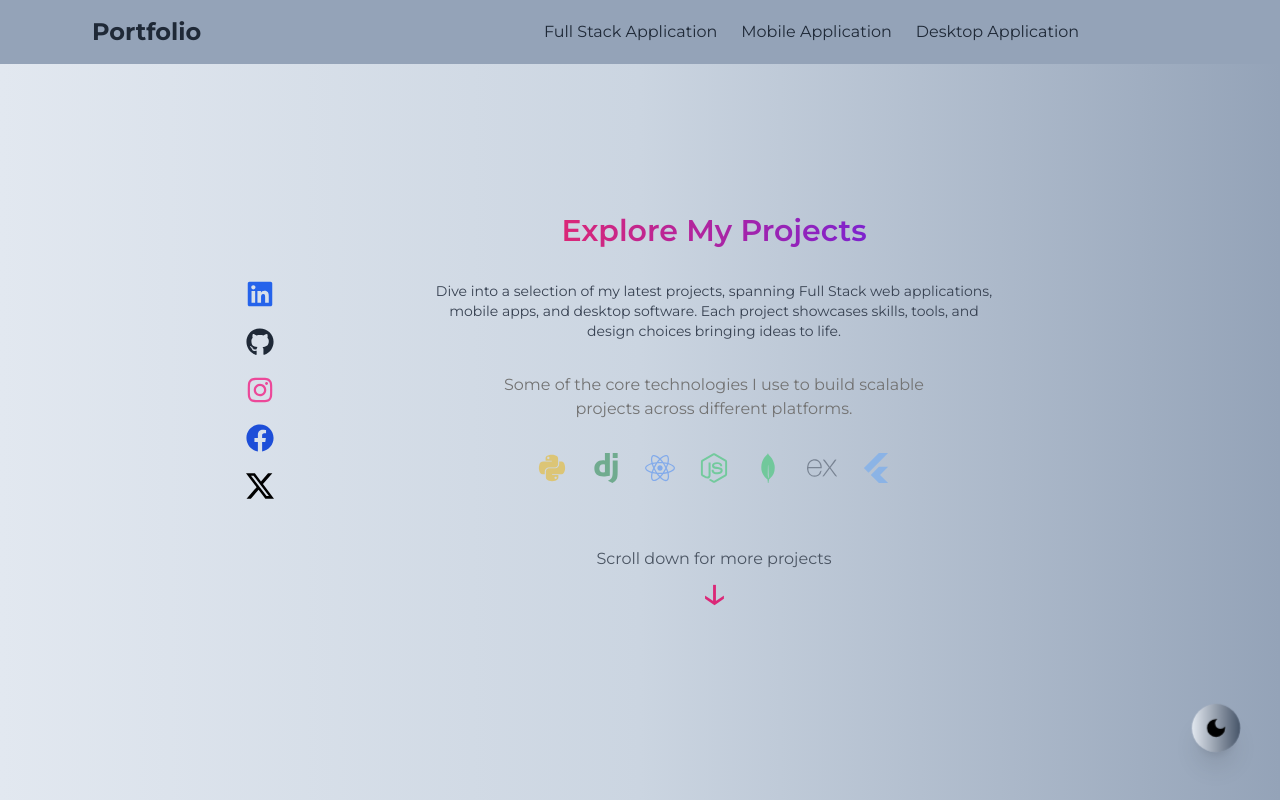
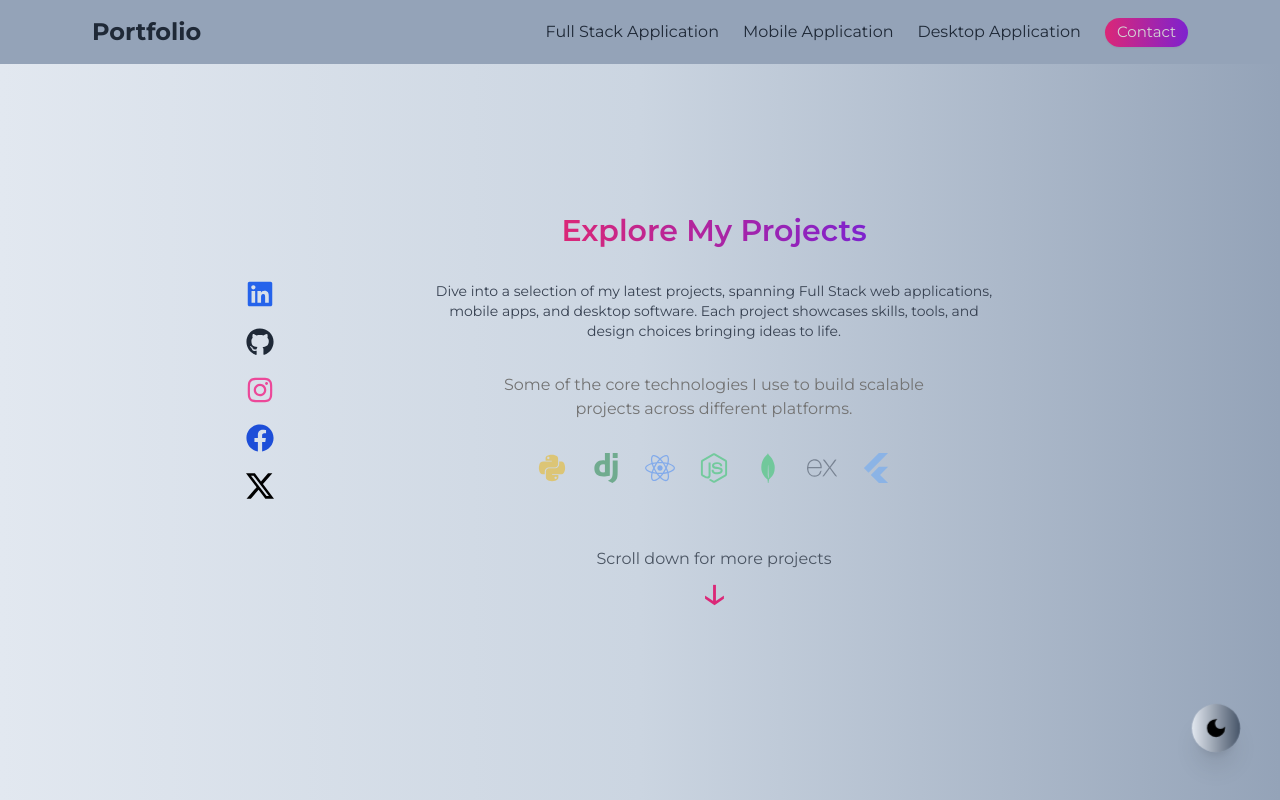
Before and after one commit to romanhumagain/Portfolio-Website, a React (Vite) app: page /projects in a window 1280 px wide. Shown: the top 800 px of the page. Built offline with nearby package versions, Linux system fonts and the light colour scheme.

Commit message:
update portfolio

```diff
--- a/src/components/HomePage.jsx
+++ b/src/components/HomePage.jsx
@@ -14,7 +14,7 @@ const HomePage = () => {
         <div className='w-full max-w-xl p-8 mt-10 shadow-xl dark:shadow-lg lg:max-w-2xl lg:p-10 lg:pt-16 bg-gradient-to-l from-slate-100 to-slate-300 dark:from-neutral-800 dark:to-neutral-900 rounded-3xl '>
           <div className='flex flex-col-reverse gap-5 lg:grid lg:items-center lg:grid-cols-12 lg:gap-0'>
             <div className='flex flex-col items-center col-span-12 lg:items-start lg:col-span-8'>
-              <p className='text-xs font-medium sm:text-sm: lg:text-md text-slate-500 dark:text-gray-400 animate-fadeIn'>Hey✋, I'm</p>
+              <p className='text-xs font-medium sm:text-sm: lg:text-md text-slate-500 dark:text-gray-400 animate-fadeIn'>Hey <span className="wave-emoji">✋</span>, I'm</p>
               <p className='mt-1 text-xl font-semibold sm:text-xl md:text-2xl lg:text-3xl text-slate-700 dark:text-gray-100 animate-slideIn'>Roman Humagain</p>
 
               <div className='mt-1'>
--- a/src/components/Navbar/MobileNavbar.jsx
+++ b/src/components/Navbar/MobileNavbar.jsx
@@ -5,6 +5,8 @@ import { RiMenu3Line, RiCloseLine } from 'react-icons/ri';
 const MobileNavbar = ({ homeRef, aboutRef, skillsRef, expertiseRef, projectsRef, certificatesRef, scrollToSection }) => {
   const [isContactModalOpen, setIsContactModalOpen] = useState(false);
   const [isMenuOpen, setIsMenuOpen] = useState(false);
+  const [contactOptionClicked, setContactOptionClicked] = useState(false);
+
 
   const handleOpenModal = () => {
     setIsContactModalOpen(true);
@@ -75,7 +77,7 @@ const MobileNavbar = ({ homeRef, aboutRef, skillsRef, expertiseRef, projectsRef,
         </div>
       </div>
 
-      {isContactModalOpen && <ContactModal isOpen={isContactModalOpen} onClose={handleCloseModal} />}
+      {isContactModalOpen && <ContactModal isOpen={isContactModalOpen} onClose={handleCloseModal} setContactOptionClicked={setContactOptionClicked} />}
     </div>
   );
 };
--- a/src/components/Navbar/Navbar.jsx
+++ b/src/components/Navbar/Navbar.jsx
@@ -1,9 +1,12 @@
 import React, { useEffect, useState } from 'react';
 import ContactModal from '../../modal/ContactModal';
+
+
 
 const Navbar = ({ homeRef, aboutRef, skillsRef, expertiseRef, projectsRef, certificatesRef, scrollToSection }) => {
   const [isContactModalOpen, setIsContactModalOpen] = useState(false);
   const [activeSection, setActiveSection] = useState('Home');
+  const [contactOptionClicked, setContactOptionClicked] = useState(false);
 
   const handleOpenModal = () => {
     setIsContactModalOpen(true);
@@ -65,7 +68,7 @@ const Navbar = ({ homeRef, aboutRef, skillsRef, expertiseRef, projectsRef, certi
             );
           })}
           <li
-            className='animate-fadeIn px-3 py-[3px] text-[15px] transition-transform duration-700 rounded-full shadow-sm cursor-pointer bg-gradient-to-r from-pink-600 to-purple-700 text-neutral-300 hover:scale-105'
+            className={`${!contactOptionClicked && 'animate-popup'} animate-fadeIn px-3 py-[3px] text-[15px] transition-transform duration-700 rounded-full shadow-sm cursor-pointer bg-gradient-to-r from-pink-600 to-purple-700 text-neutral-300 hover:scale-105`}
             onClick={handleOpenModal}
           >
             Contact
@@ -73,7 +76,7 @@ const Navbar = ({ homeRef, aboutRef, skillsRef, expertiseRef, projectsRef, certi
         </ul>
       </div>
       {isContactModalOpen && (
-        <ContactModal isOpen={isContactModalOpen} onClose={handleCloseModal} />
+        <ContactModal isOpen={isContactModalOpen} onClose={handleCloseModal} setContactOptionClicked={setContactOptionClicked} />
       )}
     </>
   );
--- a/src/components/ProjectsPage/ProjectPage.jsx
+++ b/src/components/ProjectsPage/ProjectPage.jsx
@@ -4,9 +4,11 @@ import ProjectCard from "./ProjectCard";
 import VerticalLine from "../common/VerticalLine";
 import SectionHeading from "../common/SectionHeading";
 import { useNavigate } from 'react-router-dom';
+import { useState } from "react";
 
 const ProjectPage = () => {
   const navigate = useNavigate();
+  const [isProjectDetailsPageOpen, setIsProjectDetailsPageOpen] = useState(false)
 
   return (
     <>
@@ -27,8 +29,9 @@ const ProjectPage = () => {
                 </p>
               </div>
               <div className="flex flex-wrap items-center gap-4 mt-6">
-                <button className='flex items-center gap-2 px-4 py-[3px] font-semibold text-white transition-transform duration-700 rounded-lg shadow-md sm:py-1 text-md bg-gradient-to-r from-pink-600 to-purple-700 hover:shadow-lg hover:scale-105'
+                <button className={`${!isProjectDetailsPageOpen && 'animate-popup-project'} flex items-center gap-2 px-4 py-[3px] font-semibold text-white transition-transform duration-700 rounded-lg shadow-md sm:py-1 text-md bg-gradient-to-r from-pink-600 to-purple-700 hover:shadow-lg hover:scale-105`}
                   onClick={() => {
+                    setIsProjectDetailsPageOpen(true)
                     navigate('/projects')
                   }}>
                   View All Projects <GoProjectSymlink />
--- a/src/index.css
+++ b/src/index.css
@@ -43,3 +43,49 @@
 .animate-slideIn {
   animation: fadeIn 1s ease-in-out;
 }
+
+.wave-emoji {
+  display: inline-block;
+  animation: wave 1.5s ease-in-out infinite;
+  font-size: 0.8rem;
+}
+
+@keyframes wave {
+  0% { transform: rotate(0deg); }
+  20% { transform: rotate(-20deg); }
+  40% { transform: rotate(10deg); }
+  60% { transform: rotate(-10deg); }
+  80% { transform: rotate(5deg); }
+  100% { transform: rotate(0deg); }
+}
+
+@keyframes pulses {
+  0% {
+    transform: scale(1);
+  }
+  50% {
+    transform: scale(1.07);
+  }
+  100% {
+    transform: scale(1);
+  }
+}
+
+.animate-popup {
+  animation: pulses 1.8s infinite ;
+}
+
+@keyframes pulsesProj {
+  0% {
+    transform: scale(1);
+  }
+  50% {
+    transform: scale(1.03);
+  }
+  100% {
+    transform: scale(1);
+  }
+}
+.animate-popup-project{
+  animation: pulsesProj 1.8s infinite ;
+}
--- a/src/modal/ContactModal.jsx
+++ b/src/modal/ContactModal.jsx
@@ -1,7 +1,7 @@
 import React, { useEffect, useState } from 'react';
 import toast from 'react-hot-toast';
 
-const ContactModal = ({ isOpen, onClose }) => {
+const ContactModal = ({ isOpen, onClose, setContactOptionClicked }) => {
   const [isModalOpen, setIsModalOpen] = useState(isOpen);
   const [email, setEmail] = useState('');
   const [emailError, setEmailError] = useState('');
@@ -9,6 +9,7 @@ const ContactModal = ({ isOpen, onClose }) => {
 
   useEffect(() => {
     setIsModalOpen(isOpen);
+    setContactOptionClicked(true);
   }, [isOpen]);
 
   const closeModal = () => {
--- a/src/pages/ProjectDetailsPage.jsx
+++ b/src/pages/ProjectDetailsPage.jsx
@@ -20,6 +20,8 @@ const ProjectDetailsPage = () => {
   const [mobileAppProjectLists, setMobileAppProjectLists] = useState([]);
 
   const [isContactModalOpen, setIsContactModalOpen] = useState(false);
+  const [contactOptionClicked, setContactOptionClicked] = useState(false);
+
 
   const [isLoading, setIsLoading] = useState(true);
 
@@ -56,7 +58,7 @@ const ProjectDetailsPage = () => {
 
   return (
     <div className="min-h-screen md:p-5 bg-gradient-to-r from-slate-200 via-slate-300 to-slate-400 dark:from-neutral-900 dark:to-neutral-950" style={{ fontFamily: "Montserrat, sans-serif" }}>
-      <ProjectNavbar scrollToSection={scrollToSection} fullStackRef={fullStackRef} desktopAppRef={desktopAppRef} mobileAppRef={mobileAppRef} isContactModalOpen={isContactModalOpen} setIsContactModalOpen={setIsContactModalOpen} />
+      <ProjectNavbar scrollToSection={scrollToSection} fullStackRef={fullStackRef} desktopAppRef={desktopAppRef} mobileAppRef={mobileAppRef} isContactModalOpen={isContactModalOpen} setIsContactModalOpen={setIsContactModalOpen} contactOptionClicked={contactOptionClicked} />
       {isLoading ? (
         <div className="flex items-center justify-center min-h-screen">
           <img src={loading_gif} alt="Loading..." className="w-20 h-20 md:w-32 md:h-32" />
@@ -135,7 +137,7 @@ const ProjectDetailsPage = () => {
       )}
 
       {isContactModalOpen && (
-        <ContactModal isOpen={isContactModalOpen} onClose={handleCloseModal} />
+        <ContactModal isOpen={isContactModalOpen} onClose={handleCloseModal} setContactOptionClicked={setContactOptionClicked} />
       )}
     </div>
   );
--- a/src/pages/ProjectNavbar.jsx
+++ b/src/pages/ProjectNavbar.jsx
@@ -3,7 +3,7 @@ import { Link } from 'react-router-dom';
 import { RiMenu3Fill } from "react-icons/ri";
 import { RxCross2 } from "react-icons/rx";
 
-const ProjectNavbar = ({ scrollToSection, fullStackRef, desktopAppRef, mobileAppRef , setIsContactModalOpen}) => {
+const ProjectNavbar = ({ scrollToSection, fullStackRef, desktopAppRef, mobileAppRef , setIsContactModalOpen, contactOptionClicked}) => {
   const [isMobileMenuOpen, setIsMobileMenuOpen] = useState(false);
 
 
@@ -44,7 +44,7 @@ const ProjectNavbar = ({ scrollToSection, fullStackRef, desktopAppRef, mobileApp
             </Link>
 
             <Link
-            className='px-3 py-[3px] text-[15px] animate-fadeIn  flex justify-center font-semibold transition-transform duration-700 rounded-full shadow-sm cursor-pointer bg-gradient-to-r from-pink-600 to-purple-700 text-neutral-300 hover:scale-105'
+            className={`${!contactOptionClicked && 'animate-popup'} animate-fadeIn px-3 py-[3px] text-[15px] transition-transform duration-700 rounded-full shadow-sm cursor-pointer bg-gradient-to-r from-pink-600 to-purple-700 text-neutral-300 hover:scale-105`}
             onClick={()=>{setIsContactModalOpen(true)}}
           >
             Contact
```
